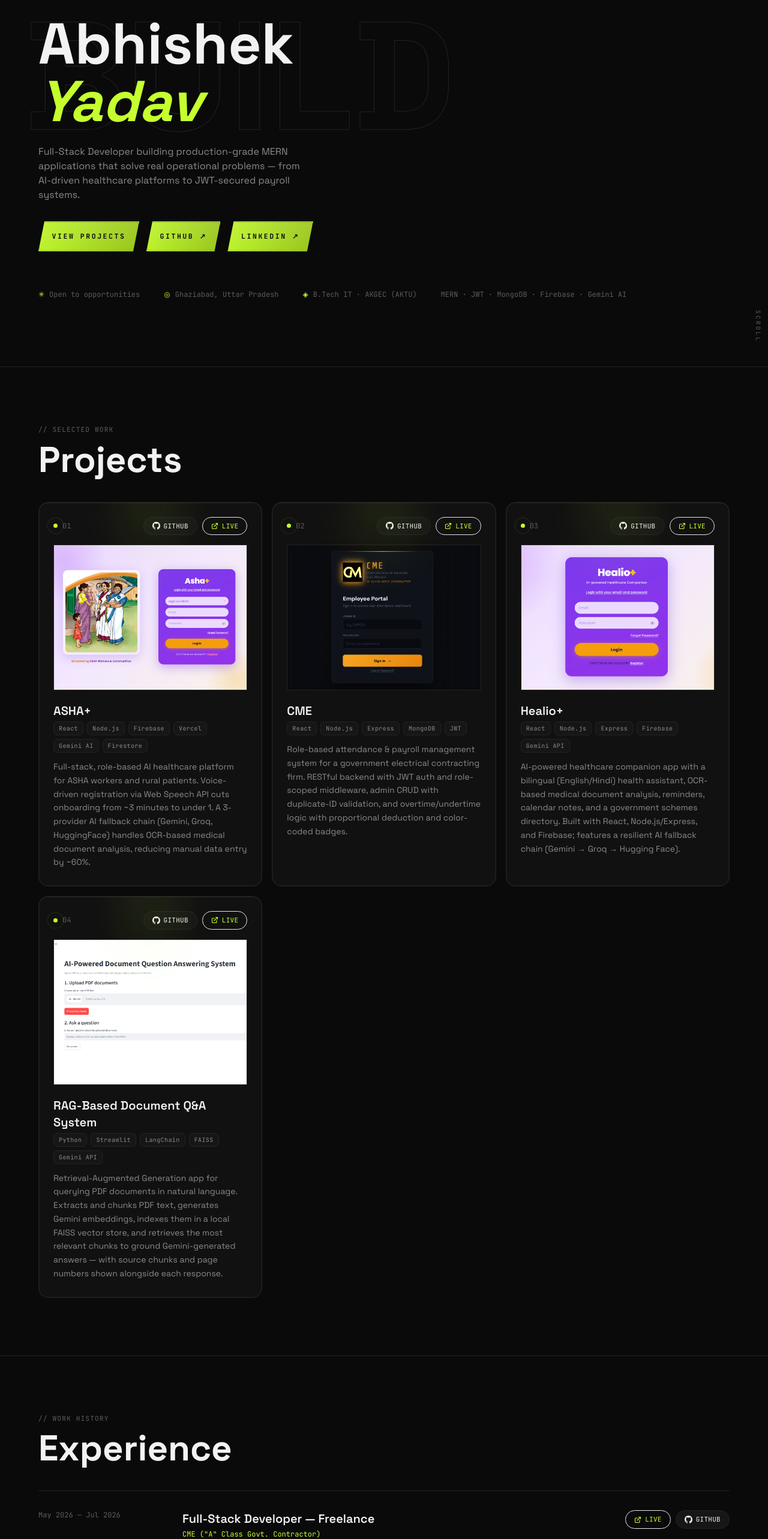
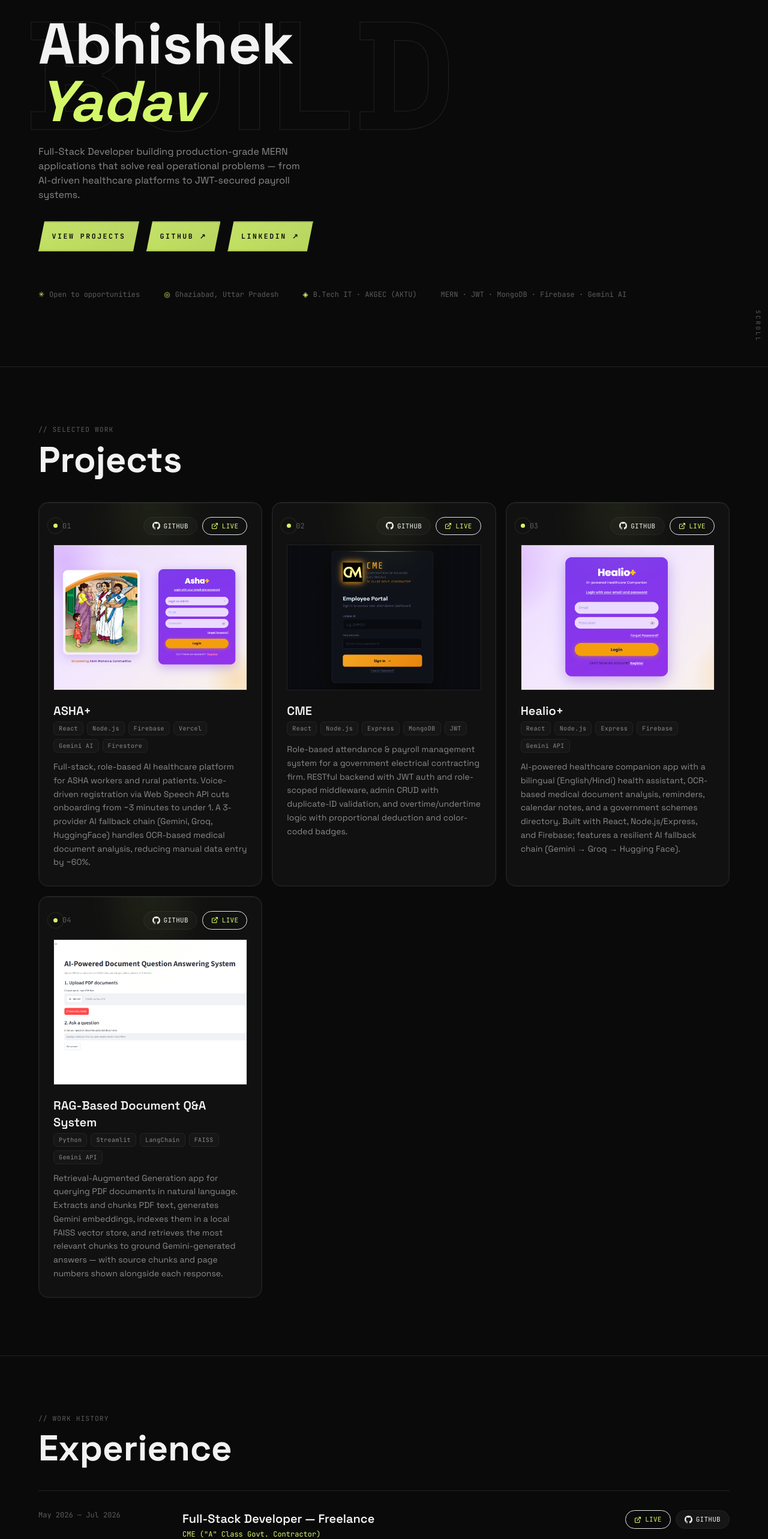
Before and after one commit to abhi4865/Eclipse_jx, a React (Vite) app: page / in a window 1280 px wide. Shown: the part 161-2727 px from the top of the page at 60% size. Built offline with nearby package versions, Linux system fonts and the light colour scheme.

Commit message:
2.4 feat: add ChatGPT Codex Hackathon entry and update lime color variables in styles

```diff
--- a/src/data.js
+++ b/src/data.js
@@ -130,6 +130,18 @@ export const hackathons = [
       href: 'https://verification.givemycertificate.com/v/97b61086-be4f-439c-9c88-b6d7c28dde40',
     },
   },
+  {
+    id: '02',
+    title: 'ChatGPT Codex Hackathon 2026',
+    meta: 'OpenAI · National AI Product-Building Challenge',
+    description:
+      'Built an AI-powered product using ChatGPT Codex by OpenAI, competing alongside developers, innovators, students, and founders turning ideas into real products.',
+    image: '/hackathons/codex-hackathon.png',
+    link: {
+      label: 'Verify',
+      href: 'https://blockseblock.com/certificate_preview/BSB-HKI9FG-MSDJR6SJ',
+    },
+  },
 ]
 
 export const nav = [
--- a/src/index.css
+++ b/src/index.css
@@ -11,7 +11,8 @@
   --panel: #111111;
   --panel2: #161616;
   --line: #232323;
-  --lime: #c6ff2e;
+  --lime: #d4f76a;
+  --lime-rgb: 212, 247, 106;
   --muted: #8a8a8a;
   --dim: #5c5c5c;
   --ink: #f2f2f2;
@@ -22,7 +23,8 @@ html.light {
   --panel: #ffffff;
   --panel2: #efefec;
   --line: #dcdcd6;
-  --lime: #6ea600;
+  --lime: #7cb62a;
+  --lime-rgb: 124, 182, 42;
   --muted: #55564f;
   --dim: #8a8b83;
   --ink: #0f0f0d;
@@ -59,7 +61,7 @@ body {
 
 a:focus-visible,
 button:focus-visible {
-  outline: 2px solid #c6ff2e;
+  outline: 2px solid var(--lime);
   outline-offset: 2px;
 }
 
@@ -113,10 +115,10 @@ button:focus-visible {
   justify-content: center;
   gap: 0.5rem;
   padding: 0.95rem 1.35rem;
-  border: 1px solid rgba(198, 255, 46, 0.7);
+  border: 1px solid rgba(var(--lime-rgb), 0.55);
   background:
-    linear-gradient(180deg, rgba(255, 255, 255, 0.08), rgba(255, 255, 255, 0)),
-    linear-gradient(100deg, rgba(198, 255, 46, 0.96), rgba(166, 214, 31, 0.92));
+    linear-gradient(180deg, rgba(255, 255, 255, 0.06), rgba(255, 255, 255, 0)),
+    linear-gradient(100deg, rgba(var(--lime-rgb), 0.9), rgba(var(--lime-rgb), 0.86));
   color: #0a0a0a;
   font-family: 'JetBrains Mono', monospace;
   font-size: 0.72rem;
@@ -127,7 +129,7 @@ button:focus-visible {
   clip-path: polygon(10px 0, 100% 0, calc(100% - 10px) 100%, 0 100%);
   box-shadow:
     0 0 0 1px rgba(0, 0, 0, 0.15) inset,
-    0 10px 24px rgba(198, 255, 46, 0.14);
+    0 8px 18px rgba(var(--lime-rgb), 0.12);
   transition:
     transform 180ms ease,
     box-shadow 180ms ease,
@@ -150,11 +152,11 @@ button:focus-visible {
 
 .btn-industrial:hover {
   transform: translateY(-1px);
-  filter: brightness(1.03);
-  border-color: rgba(198, 255, 46, 1);
+  filter: brightness(1.01);
+  border-color: rgba(var(--lime-rgb), 0.85);
   box-shadow:
     0 0 0 1px rgba(0, 0, 0, 0.14) inset,
-    0 14px 30px rgba(198, 255, 46, 0.22);
+    0 10px 22px rgba(var(--lime-rgb), 0.16);
 }
 
 .btn-industrial:hover::before {
@@ -165,27 +167,27 @@ button:focus-visible {
   transform: translateY(0);
   box-shadow:
     0 0 0 1px rgba(0, 0, 0, 0.18) inset,
-    0 8px 18px rgba(198, 255, 46, 0.16);
+    0 6px 14px rgba(var(--lime-rgb), 0.12);
 }
 
 .btn-industrial:focus-visible {
-  outline-color: #c6ff2e;
+  outline-color: var(--lime);
   outline-offset: 3px;
 }
 
 .btn-industrial--ghost {
   background:
-    linear-gradient(180deg, rgba(255, 255, 255, 0.08), rgba(255, 255, 255, 0)),
-    linear-gradient(100deg, rgba(198, 255, 46, 0.96), rgba(166, 214, 31, 0.92));
+    linear-gradient(180deg, rgba(255, 255, 255, 0.06), rgba(255, 255, 255, 0)),
+    linear-gradient(100deg, rgba(var(--lime-rgb), 0.9), rgba(var(--lime-rgb), 0.86));
   color: #0a0a0a;
-  border-color: rgba(198, 255, 46, 0.7);
+  border-color: rgba(var(--lime-rgb), 0.55);
   box-shadow:
     0 0 0 1px rgba(0, 0, 0, 0.15) inset,
-    0 10px 24px rgba(198, 255, 46, 0.14);
+    0 8px 18px rgba(var(--lime-rgb), 0.12);
 }
 
 .btn-industrial--ghost:hover {
-  border-color: rgba(198, 255, 46, 1);
+  border-color: rgba(var(--lime-rgb), 0.85);
 }
 
 .card-industrial {
@@ -208,7 +210,7 @@ button:focus-visible {
   width: 70%;
   height: 60%;
   transform: translateX(-50%);
-  background: radial-gradient(closest-side, rgba(198, 255, 46, 0.16), transparent 75%);
+  background: radial-gradient(closest-side, rgba(var(--lime-rgb), 0.16), transparent 75%);
   filter: blur(20px);
   opacity: 0.55;
   pointer-events: none;
@@ -226,13 +228,13 @@ button:focus-visible {
   inset: 0;
   border-radius: 16px;
   pointer-events: none;
-  background: linear-gradient(135deg, rgba(198, 255, 46, 0.05), transparent 40%);
+  background: linear-gradient(135deg, rgba(var(--lime-rgb), 0.05), transparent 40%);
   opacity: 0;
   transition: opacity 220ms ease;
 }
 
 .card-industrial:hover {
-  border-color: rgba(198, 255, 46, 0.5);
+  border-color: rgba(var(--lime-rgb), 0.5);
   transform: translateY(-3px);
   box-shadow:
     0 0 0 1px rgba(255, 255, 255, 0.06) inset,
```
Also changed, not shown: public/hackathons/codex-hackathon.png (added).
